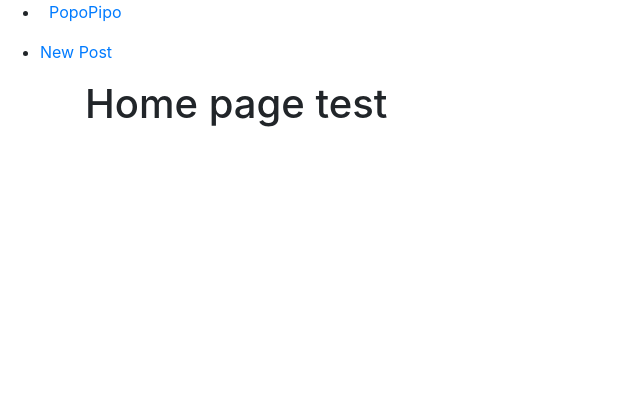
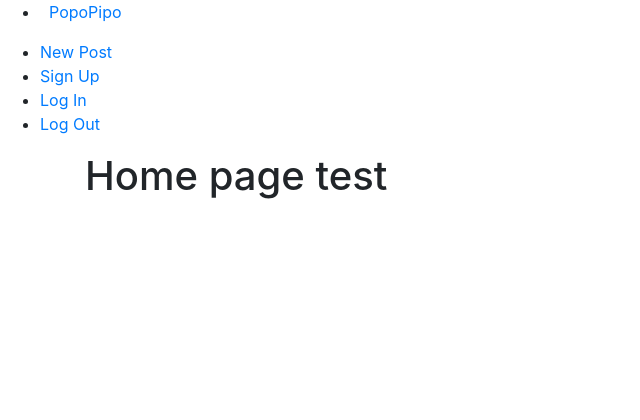
Before and after one commit to robified/mi_popopipo, a Django app: page / in a window 1280 px wide. Shown: the top 420 px of the page, without its empty margins (0-640 px from the left). Run offline with Django 3.2, Linux system fonts and the light colour scheme; some libraries are stand-ins or nearby versions.

Commit message:
update base html

```diff
--- a/main_app/templates/base.html
+++ b/main_app/templates/base.html
@@ -20,6 +20,10 @@
                 </ul>
                 <ul class="right">
                     <li><a href="{% url 'post_create' %}">New Post</a></li>
+                    <li><a href="{% url 'signup' %}">Sign Up</a></li>
+                    <li><a href="{% url 'login' %}">Log In</a></li>
+                    <li><a href="{% url 'logout' %}">Log Out</a></li>
+
                 </ul>
             </div>
         </nav>
```
